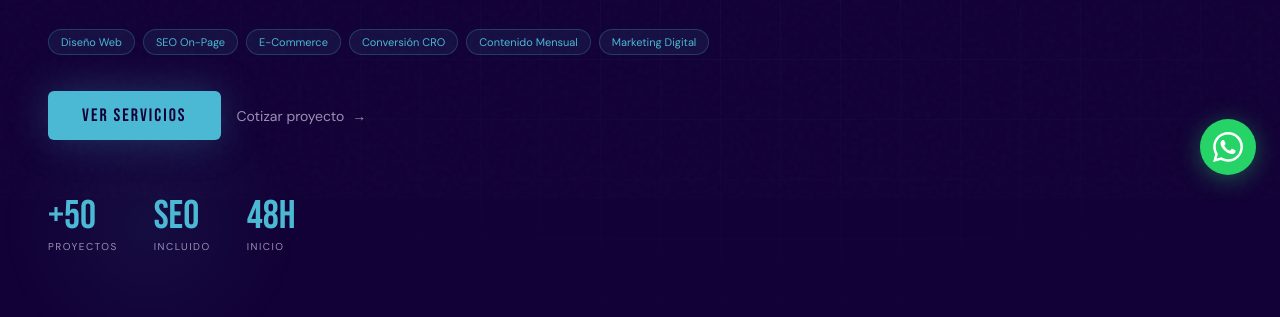
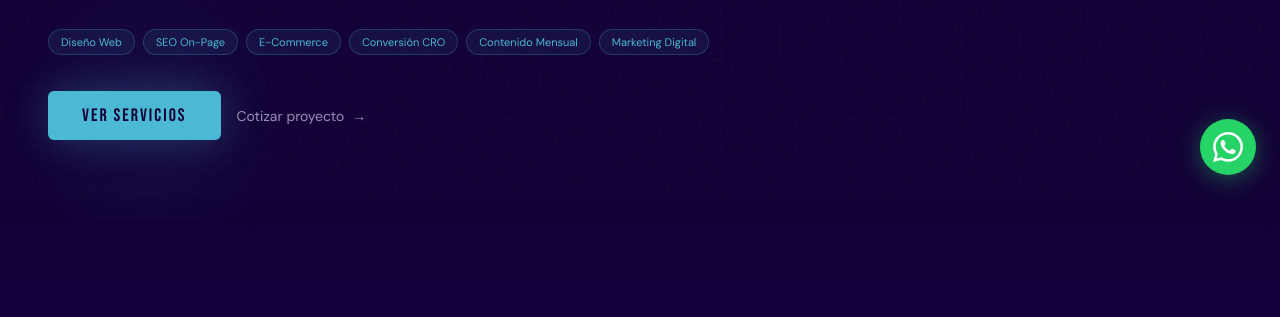
Before and after one commit to Gabrielquirozc/8vobit, a plain HTML site: page environments/production/index.html in a window 1280 px wide. Shown: the part 601-918 px from the top of the page. Drawn offline with Linux system fonts and the light colour scheme.

Commit message:
Remove hero metrics block from dark variant

```diff
--- a/environments/production/index.html
+++ b/environments/production/index.html
@@ -239,19 +239,6 @@
   .btn-ghost:hover { color: var(--white); }
   .btn-ghost::after { content: '→'; transition: transform 0.2s; }
   .btn-ghost:hover::after { transform: translateX(5px); }
-
-  .hero-stats {
-    display: flex; gap: 36px; margin-top: 56px; flex-wrap: wrap;
-    opacity: 0; animation: fadeUp 0.7s 0.65s ease forwards;
-  }
-  .stat-num {
-    font-family: 'Bebas Neue', sans-serif;
-    font-size: 40px; color: var(--cyan); line-height: 1;
-  }
-  .stat-label {
-    font-size: 10px; color: var(--gray);
-    letter-spacing: 1.5px; text-transform: uppercase; margin-top: 4px;
-  }
 
   @keyframes fadeUp {
     from { opacity: 0; transform: translateY(28px); }
@@ -497,9 +484,6 @@
     .btn-primary { width: 100%; text-align: center; padding: 16px; font-size: 19px; }
     .btn-ghost { font-size: 14px; }
 
-    .hero-stats { gap: 24px; margin-top: 40px; }
-    .stat-num { font-size: 34px; }
-
     /* SERVICIOS */
     .services { padding: 72px 20px; }
     .services-header { flex-direction: column; align-items: flex-start; }
@@ -619,20 +603,6 @@
     <a href="#contacto" class="btn-ghost">Cotizar proyecto</a>
   </div>
 
-  <div class="hero-stats">
-    <div>
-      <div class="stat-num">+50</div>
-      <div class="stat-label">Proyectos</div>
-    </div>
-    <div>
-      <div class="stat-num">SEO</div>
-      <div class="stat-label">Incluido</div>
-    </div>
-    <div>
-      <div class="stat-num">48H</div>
-      <div class="stat-label">Inicio</div>
-    </div>
-  </div>
 </section>
 
 <!-- SERVICIOS -->
```
Also changed, not shown: index.html (+0 -30 lines).
